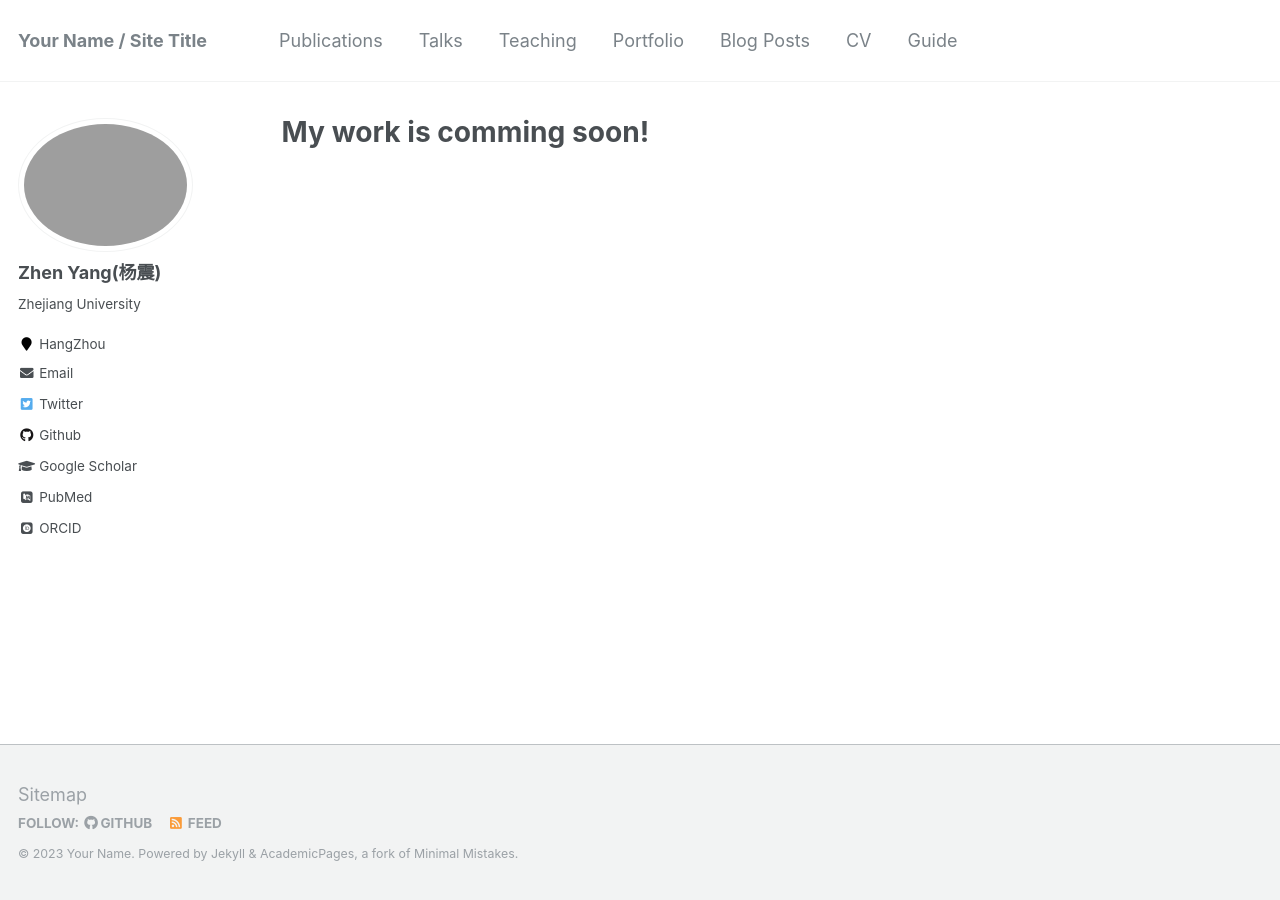
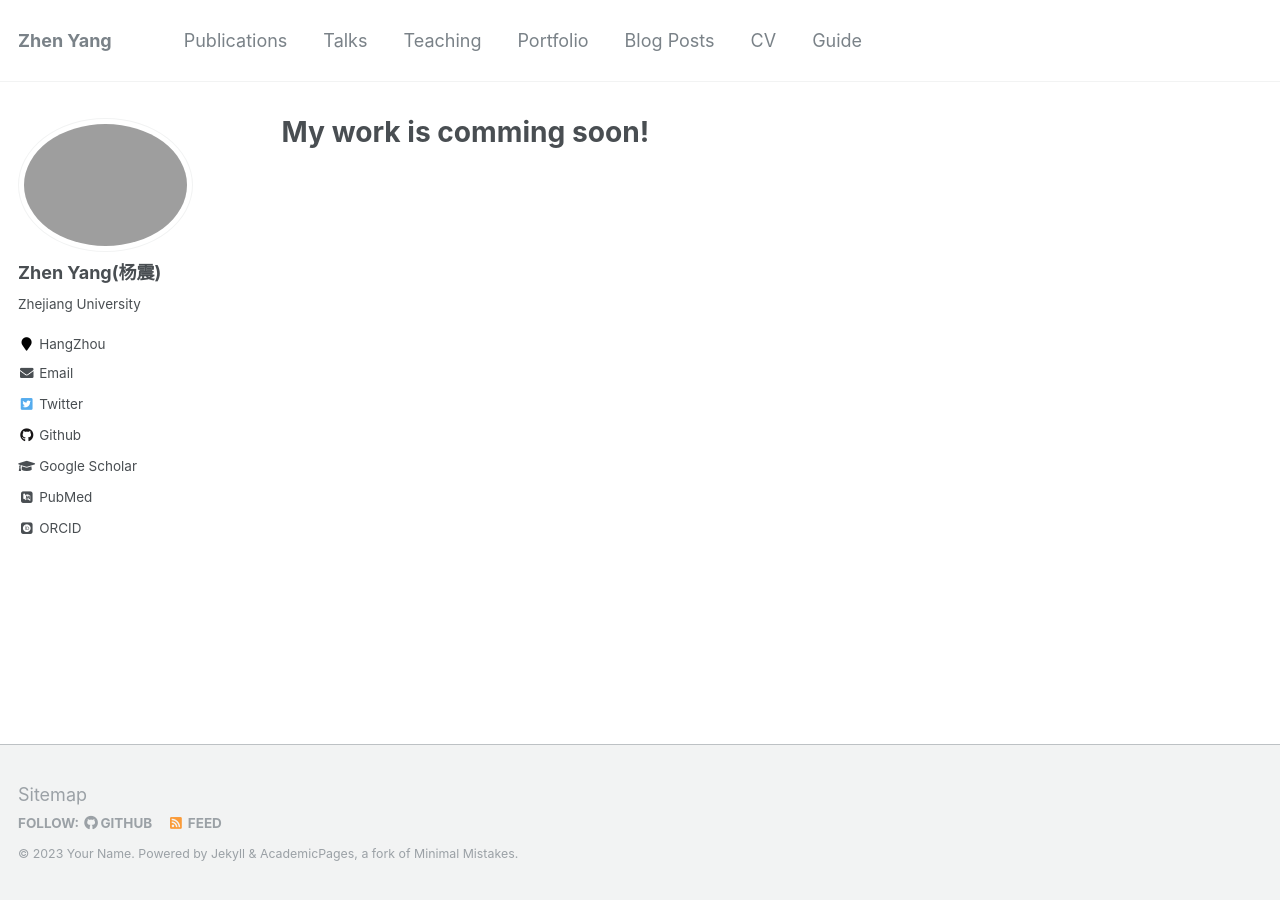
Before and after one commit to ZhenYangCS/zhenyangcs.github.io, a Jekyll site: the page built from _pages/about.md, in a window 1280 px wide. Built offline with Jekyll 4.4.1, drawn with Linux system fonts in a browser that asks for light colours; some web fonts are replaced.

Commit message:
增加网站title

```diff
--- a/_config.yml
+++ b/_config.yml
@@ -7,7 +7,7 @@
 
 # Site Settings
 locale                   : "en-US"
-title                    : "Your Name / Site Title"
+title                    : "Zhen Yang"
 title_separator          : "-"
 name                     : &name "Your Name"
 description              : &description "personal description"
```
